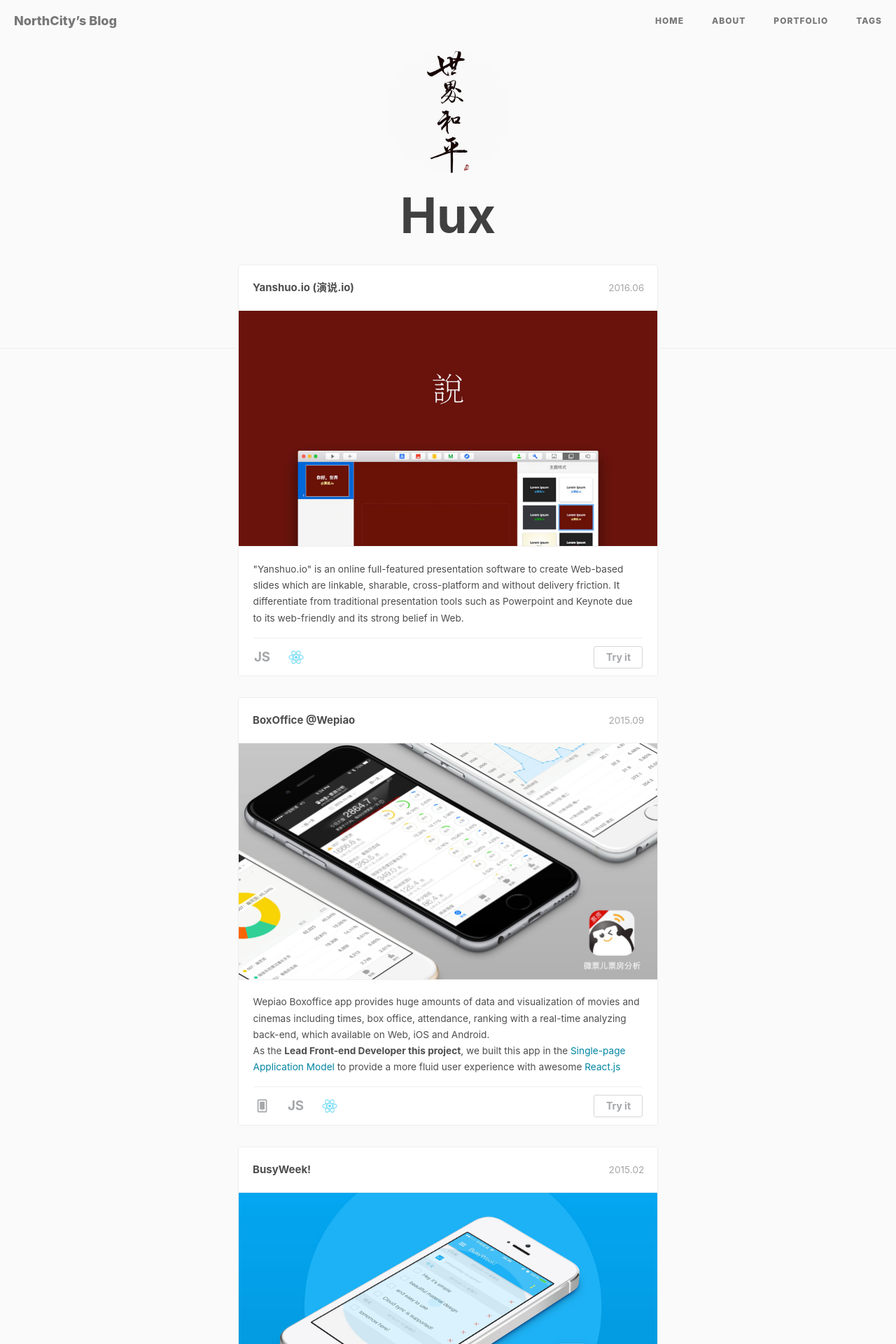
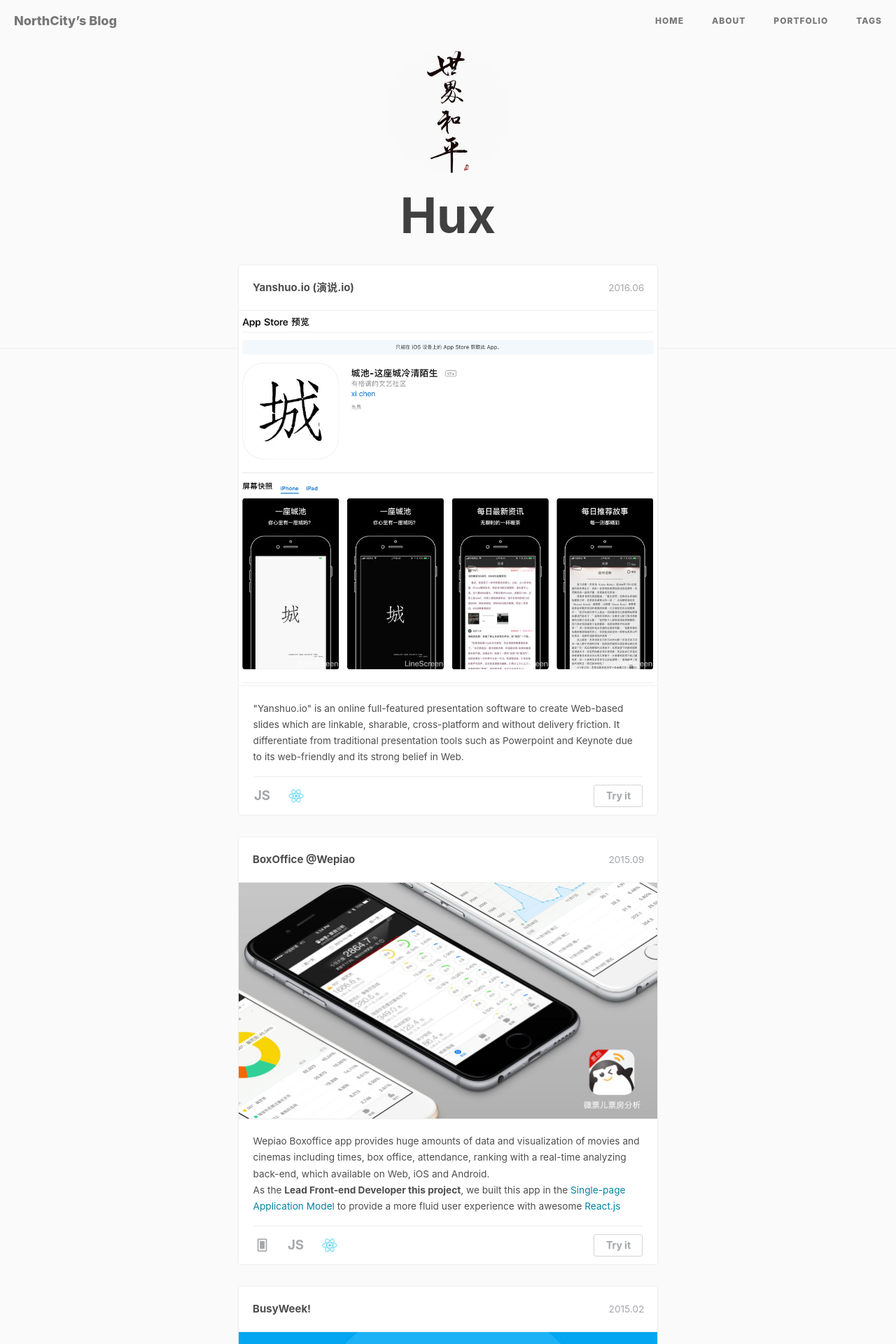
Before and after one commit to northcity/northcity.github.io, a Jekyll site: the page built from portfolio/index.html, in a window 1280 px wide. Shown: the top 1920 px of the page at 70% size. Built offline with Jekyll 4.4.1, drawn with Linux system fonts in a browser that asks for light colours; nearby versions of some CDN libraries; comment, search, counter and statistics services are not loaded.

```diff
--- a/portfolio/index.html
+++ b/portfolio/index.html
@@ -25,7 +25,7 @@
 						<div class="cbp_tmlabel">
 							<h2 id="boxoffice">Yanshuo.io (演说.io)</h2>
 							<time>2016.06</time>
-							<img src="images/work-yanshuo.jpg">
+							<img src="images/work-yanshuo.png">
 							<ul>
 								<li>
 									"Yanshuo.io" is an online full-featured presentation software to create Web-based slides which are linkable, sharable, cross-platform and without delivery friction. It differentiate from traditional presentation tools such as Powerpoint and Keynote due to its web-friendly and its strong belief in Web.
```
Also changed, not shown: portfolio/images/work-yanshuo.png (added).
